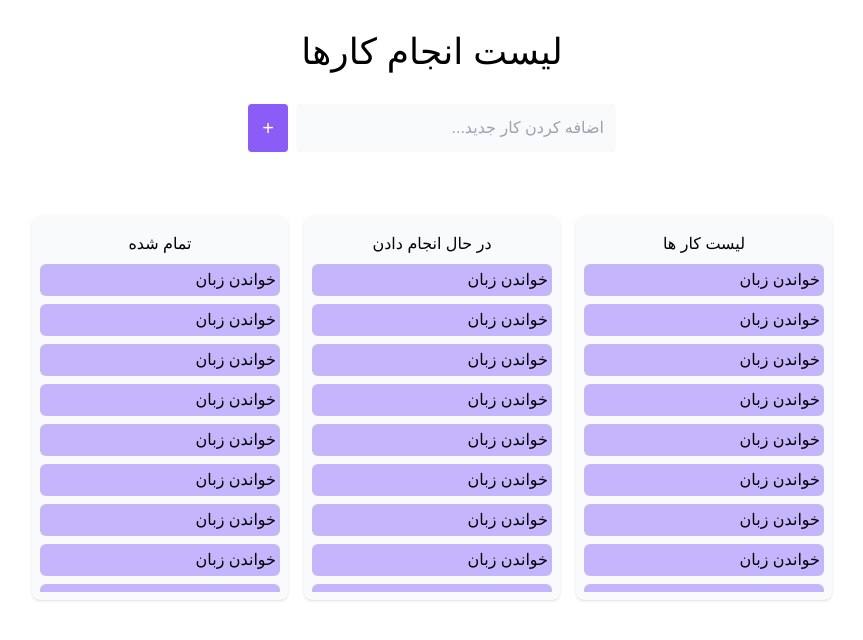
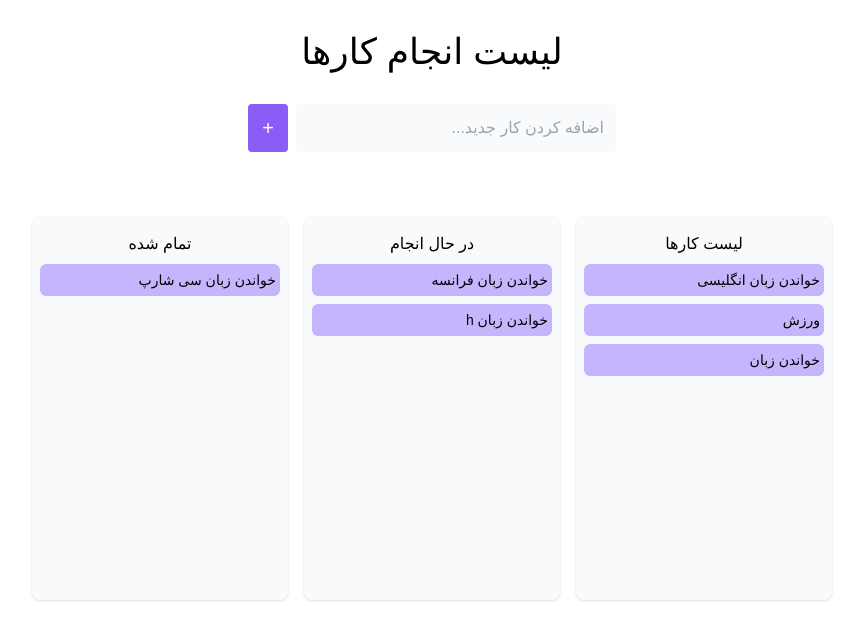
Before and after one commit to FahimePourbarzegary/todo-app-react-tailwind, a React (Create React App) app: page / in a window 1280 px wide. Shown: the top 640 px of the page, without its empty margins (396-1259 px from the left). Built offline with nearby package versions, Linux system fonts and the light colour scheme.

Commit message:
Load Task in  Categories-useState

```diff
--- a/src/App.js
+++ b/src/App.js
@@ -1,12 +1,48 @@
-import ToDoBox from "./Components/ToDoBox";
-import ToDoForm from "./Components/ToDoForm";
-
+import { useState, useEffect } from "react";
+import ToDoBox from "./Components/ToDoBox.jsx";
+import ToDoForm from "./Components/ToDoForm.jsx";
+import ToDo from "./Components/ToDo.jsx";
 const App = () => {
+  const [tasks, setTasks] = useState([
+    { id: 1, name: "خواندن زبان انگلیسی", category: "todo" },
+    { id: 2, name: "خواندن زبان فرانسه", category: "inProgress" },
+    { id: 3, name: "خواندن زبان سی شارپ", category: "done" },
+    { id: 4, name: "ورزش", category: "todo" },
+    { id: 5, name: "خواندن زبان ", category: "todo" },
+    { id: 6, name: "خواندن زبان h", category: "inProgress" },
+  ]);
+  const [category, setCategory] = useState({
+    todo: [],
+    inProgress: [],
+    done: [],
+  });
+  const setTaskToCat = () => {
+    if (category) {
+      tasks.forEach((t) =>
+        setCategory((category) => ({
+          ...category,
+          [t.category]: [
+            ...category[t.category],
+            <ToDo name={t.name} key={t.id} />,
+          ],
+        }))
+      );
+    }
+  };
+  useEffect(() => {
+    setTaskToCat();
+  }, []);
+  if (!category) return <p>Loading Please Waite...</p>;
   return (
     <div className=" bg-white h-screen w-full p-8 pb-1">
       <h1 className="text-center text-4xl ">لیست انجام کارها</h1>
+
       <ToDoForm />
-      <ToDoBox />
+      <section className="flex flex-col sm:flex-row justify-center items-center h-96  mt-8 ">
+        <ToDoBox category={category.todo} header="لیست کارها " />
+        <ToDoBox category={category.inProgress} header="در حال انجام " />
+        <ToDoBox category={category.done} header=" تمام شده " />
+      </section>
     </div>
   );
 };
--- a/src/Components/ToDo.jsx
+++ b/src/Components/ToDo.jsx
@@ -1,7 +1,7 @@
-const ToDo = () => {
+const ToDo = ({ name }) => {
   return (
     <div className=" bg-violet-300 w-full rounded-md p-1 mb-2 " draggable>
-      <p>خواندن زبان</p>
+      <span className="text-sm">{name}</span>
     </div>
   );
 };
--- a/src/Components/ToDoBox.jsx
+++ b/src/Components/ToDoBox.jsx
@@ -1,35 +1,11 @@
-import ToDo from "./ToDo";
-
-const ToDoBox = () => {
-  const header = ["لیست کار ها", "در حال انجام دادن", "تمام شده"];
+const ToDoBox = ({ category, header }) => {
   return (
-    <section className="flex flex-col sm:flex-row justify-center items-center h-96  mt-8 ">
-      {header.map((h, index) => (
-        <div
-          className=" h-96 bg-slate-50 w-64 m-2 flex flex-col items-center p-2 rounded-lg shadow"
-          key={index}
-        >
-          <h1 className="p-2">{h}</h1>
-          <div className="w-full max-h-14 overflow-auto sm:max-h-96 ">
-            <ToDo />
-            <ToDo />
-            <ToDo />
-            <ToDo />
-            <ToDo />
-            <ToDo />
-            <ToDo />
-            <ToDo />
-            <ToDo />
-            <ToDo />
-            <ToDo />
-            <ToDo />
-            <ToDo />
-            <ToDo />
-            <ToDo />
-          </div>
-        </div>
-      ))}
-    </section>
+    <div className=" h-full bg-slate-50 w-64 m-2 flex flex-col items-center p-2 rounded-lg shadow">
+      <h1 className="p-2">{header}</h1>
+      <div className="w-full max-h-24 sm:max-h-96 overflow-auto ">
+        {category}
+      </div>
+    </div>
   );
 };
 
```
